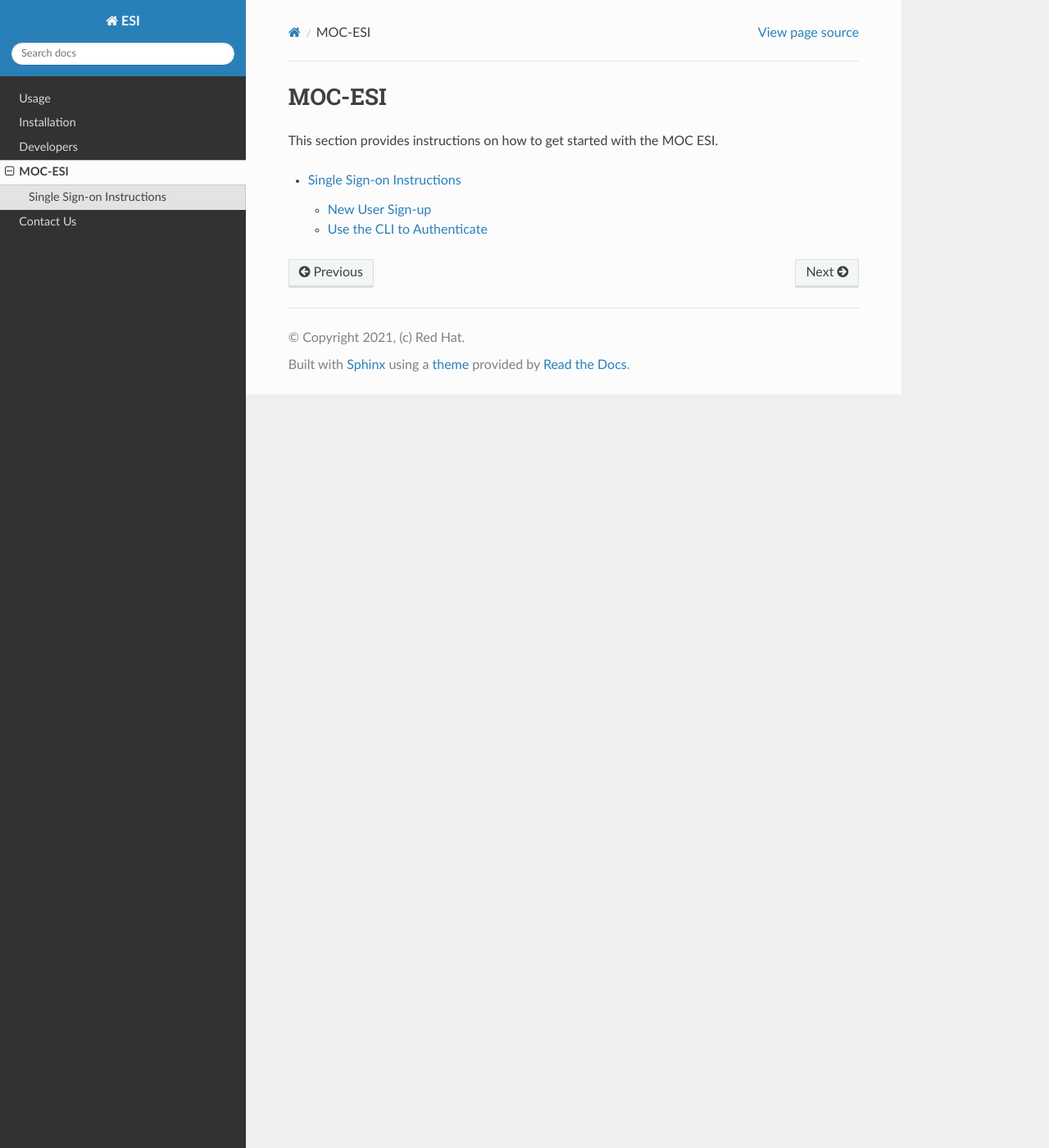
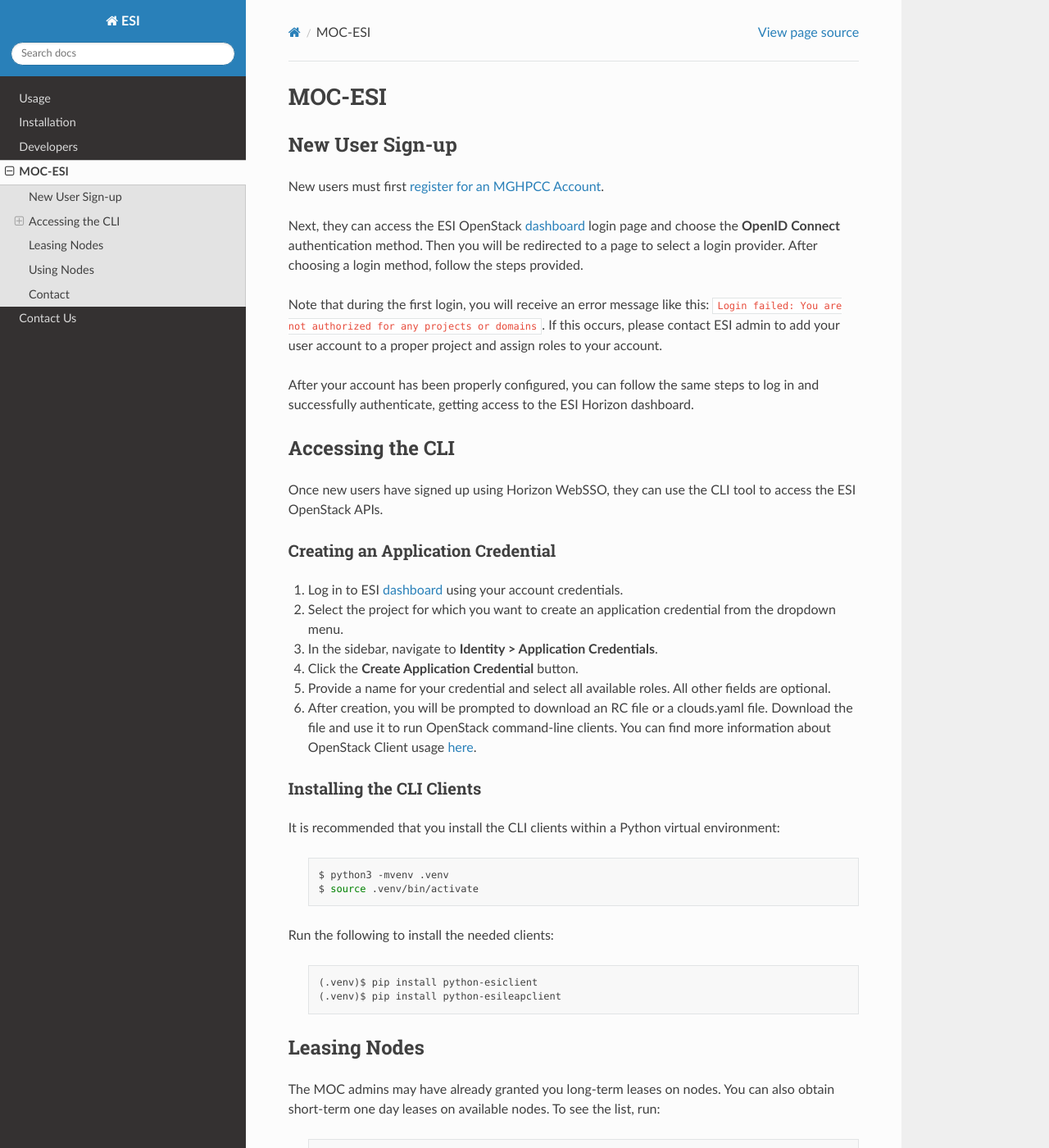
Before and after one commit to CCI-MOC/esi, a Sphinx documentation site: the page built from docs/source/moc-esi/index.rst, in a window 1280 px wide and 1400 px high. Shown: the whole window at 82% size. Built offline with Sphinx 7.4.7 and the Read the Docs theme 3.1.0, drawn with Linux system fonts in a browser that asks for light colours; some of the changed text lies outside the part shown.

Commit message:
Updated MOC ESI documentation and contact info

```diff
--- a/docs/source/contact-us.rst
+++ b/docs/source/contact-us.rst
@@ -1,6 +1,4 @@
 Contact Us
 ==========
 
-The ESI development team can be found on `OFTC IRC`_ in the #moc channel. We can also be reached by email at esi@lists.massopen.cloud.
-
-.. _OFTC IRC: https://www.oftc.net/
+The ESI development team can be found  in the ``#esi`` channel within the MOC Alliance Slack.
--- a/docs/source/moc-esi/index.rst
+++ b/docs/source/moc-esi/index.rst
@@ -1,9 +1,71 @@
 MOC-ESI
 =======
 
-This section provides instructions on how to get started with the MOC ESI.
+New User Sign-up
+----------------
+New users must first `register for an MGHPCC Account`_.
 
-.. toctree::
-   :maxdepth: 2
+Next, they can access the ESI OpenStack `dashboard`_ login page and choose the **OpenID Connect** authentication method. Then you will be redirected to a page to select a login provider. After choosing a login method, follow the steps provided.
 
-   sso
+Note that during the first login, you will receive an error message like this: ``Login failed: You are not authorized for any projects or domains``. If this occurs, please contact ESI admin to add your user account to a proper project and assign roles to your account.
+
+After your account has been properly configured, you can follow the same steps to log in and successfully authenticate, getting access to the ESI Horizon dashboard.
+
+Accessing the CLI
+-----------------
+Once new users have signed up using Horizon WebSSO, they can use the CLI tool to access the ESI OpenStack APIs.
+
+Creating an Application Credential
+~~~~~~~~~~~~~~~~~~~~~~~~~~~~~~~~~~
+
+1. Log in to ESI `dashboard`_ using your account credentials.
+2. Select the project for which you want to create an application credential from the dropdown menu.
+3. In the sidebar, navigate to **Identity > Application Credentials**.
+4. Click the **Create Application Credential** button.
+5. Provide a name for your credential and select all available roles. All other fields are optional.
+6. After creation, you will be prompted to download an RC file or a clouds.yaml file. Download the file and use it to run OpenStack command-line clients. You can find more information about OpenStack Client usage `here`_.
+
+Installing the CLI Clients
+~~~~~~~~~~~~~~~~~~~~~~~~~~
+It is recommended that you install the CLI clients within a Python virtual environment:
+
+  .. prompt:: bash $
+
+    python3 -mvenv .venv
+    source .venv/bin/activate
+
+Run the following to install the needed clients:
+
+  .. prompt:: bash (.venv)$
+
+    pip install python-esiclient
+    pip install python-esileapclient
+
+
+Leasing Nodes
+-------------
+The MOC admins may have already granted you long-term leases on nodes. You can also obtain short-term one day leases on available nodes. To see the list, run:
+
+  .. prompt:: bash (.venv)$
+
+    openstack esi offer list
+
+To claim an offer, run:
+
+  .. prompt:: bash (.venv)$
+
+    openstack esi offer claim <offer uuid>
+
+
+Using Nodes
+-----------
+Please consult the `New User Guide`_ section for more information on how to configure, provision and access your leased nodes.
+
+Contact
+-------
+If you have any questions about ESI functionality, the specifications of the nodes, or anything else, please contact us in the ``#esi`` channel within the MOC Alliance Slack.
+
+.. _register for an MGHPCC Account: https://regapp.mss.mghpcc.org/
+.. _here: https://docs.openstack.org/python-openstackclient/latest/configuration/index.html
+.. _dashboard: https://esi.massopen.cloud/
+.. _New User Guide: ../usage/new_user_guide.html
```
Also changed, not shown: docs/source/moc-esi/sso.rst (deleted, +0 -35 lines).
